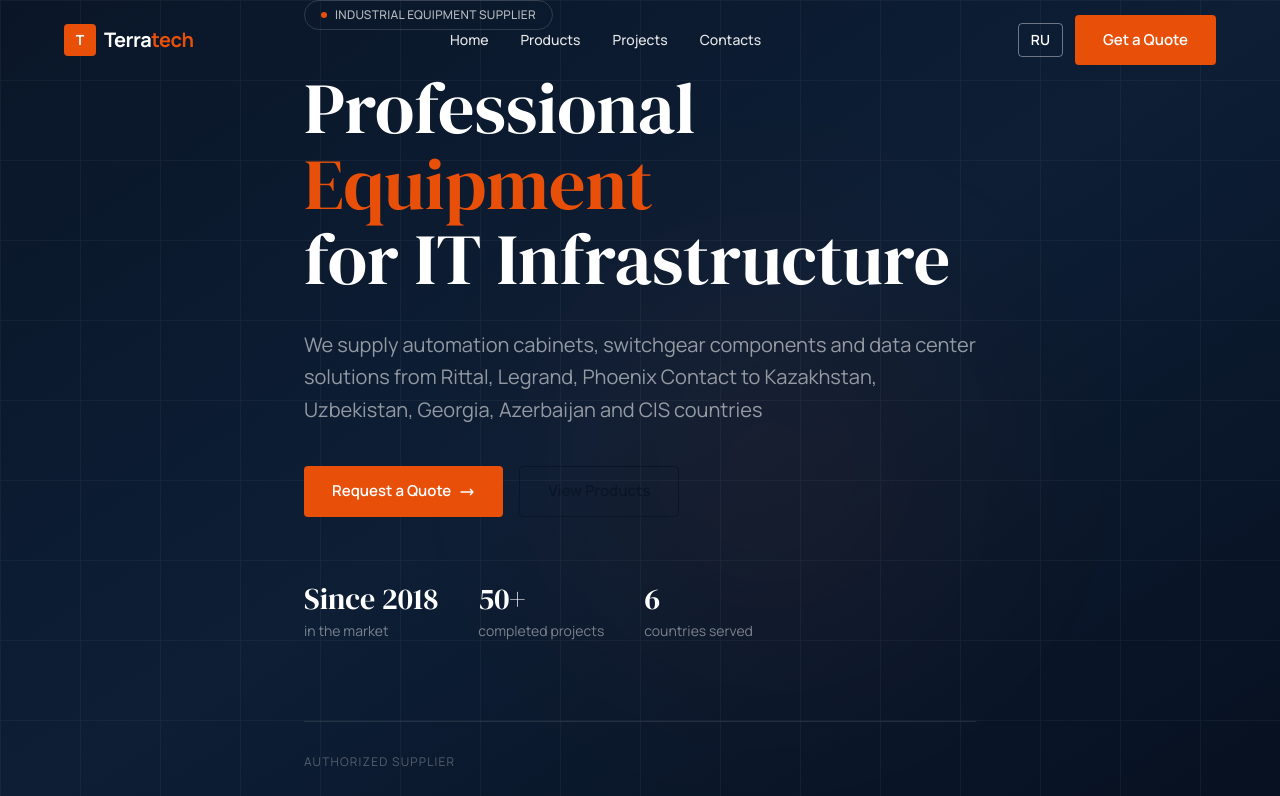
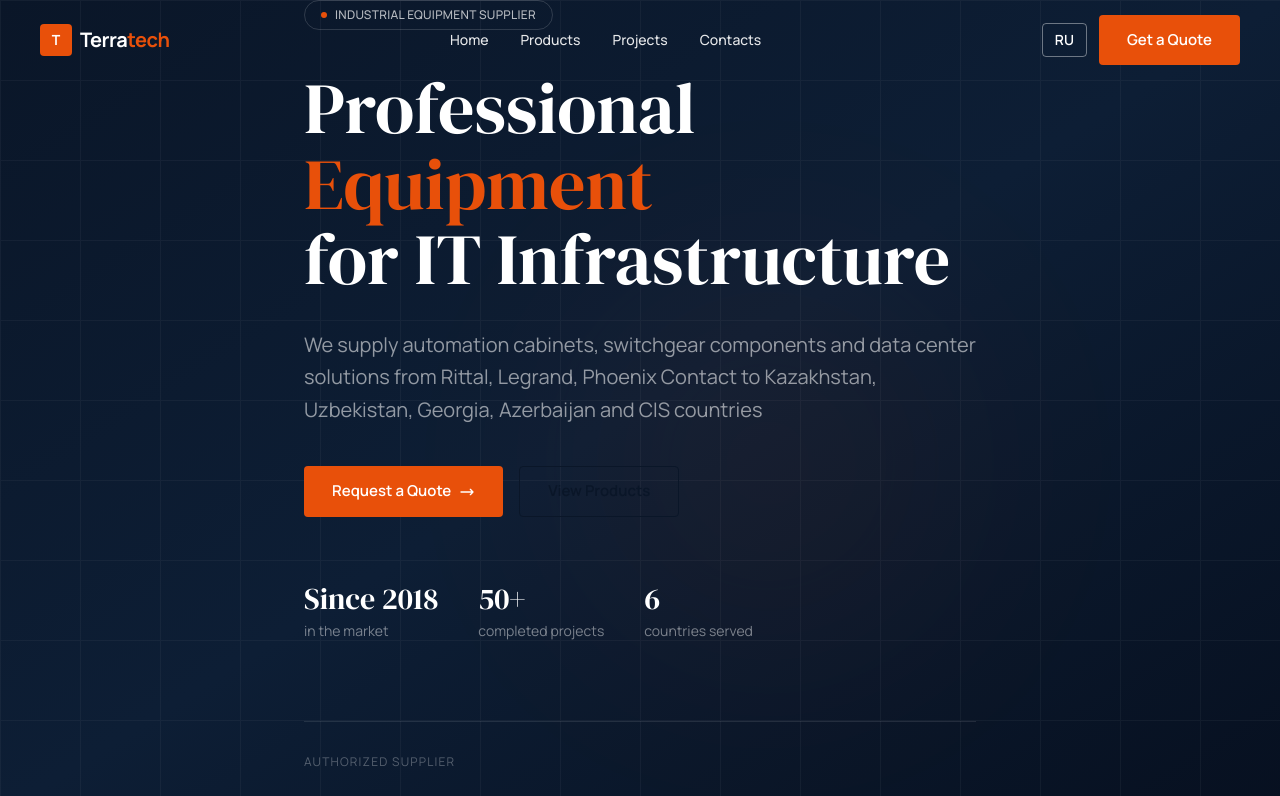
Before and after one commit to iskdenis-huyasebe/terratech-site, a Next.js app: page /en in a window 1280 px wide. Shown: the top 796 px of the page. Built offline with nearby package versions, Linux system fonts and the light colour scheme.

Commit message:
fix: wider container

```diff
--- a/src/app/globals.css
+++ b/src/app/globals.css
@@ -11,7 +11,7 @@
 html { scroll-behavior: smooth; }
 body { background: #FAFAF8; color: #0A1628; }
 
-.container-main { max-width: 1200px; margin: 0 auto; padding: 0 24px; }
+.container-main { max-width: 1400px; margin: 0 auto; padding: 0 40px; }
 .section { padding: 96px 0; }
 
 .btn-primary {
```
